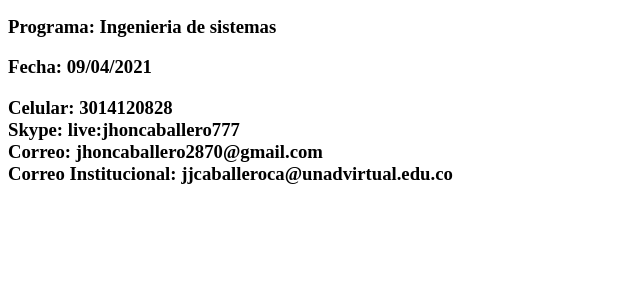
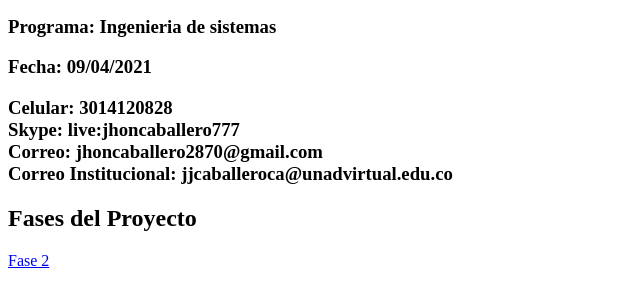
Before and after one commit to JhonCaballero/DWS-Jhon_Caballero, a plain HTML site: page INDEX.HTML in a window 1280 px wide. Shown: the part 105-412 px from the top of the page, without its empty margins (0-640 px from the left). Drawn offline with Linux system fonts and the light colour scheme.

Commit message:
Update INDEX.HTML

```diff
--- a/INDEX.HTML
+++ b/INDEX.HTML
@@ -18,5 +18,7 @@
         Correo Institucional: jjcaballeroca@unadvirtual.edu.co<br>
     </p>
 </h3>
+<h2>Fases del Proyecto</h2>
+<a href="fase2/desingn.html">Fase 2</a>
 </body>
 </html>
```
